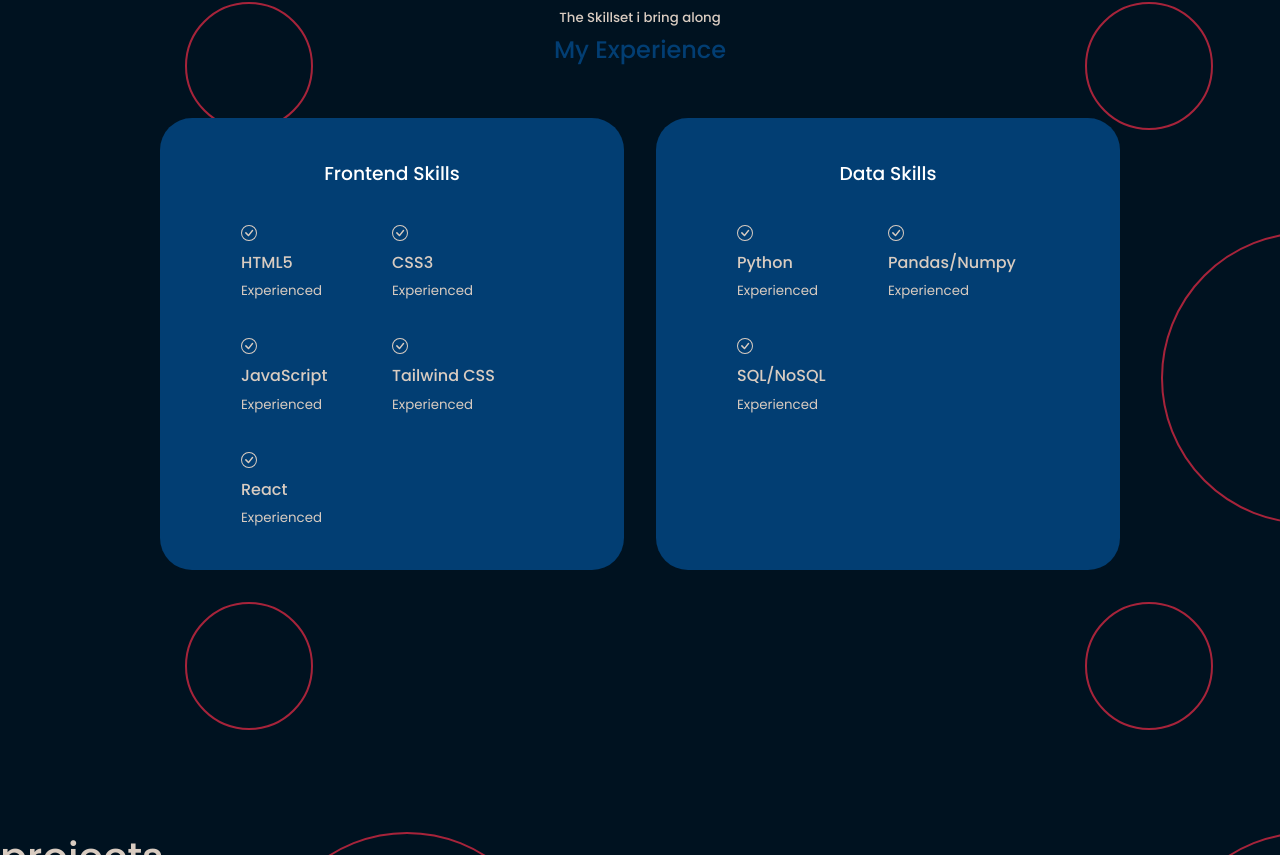
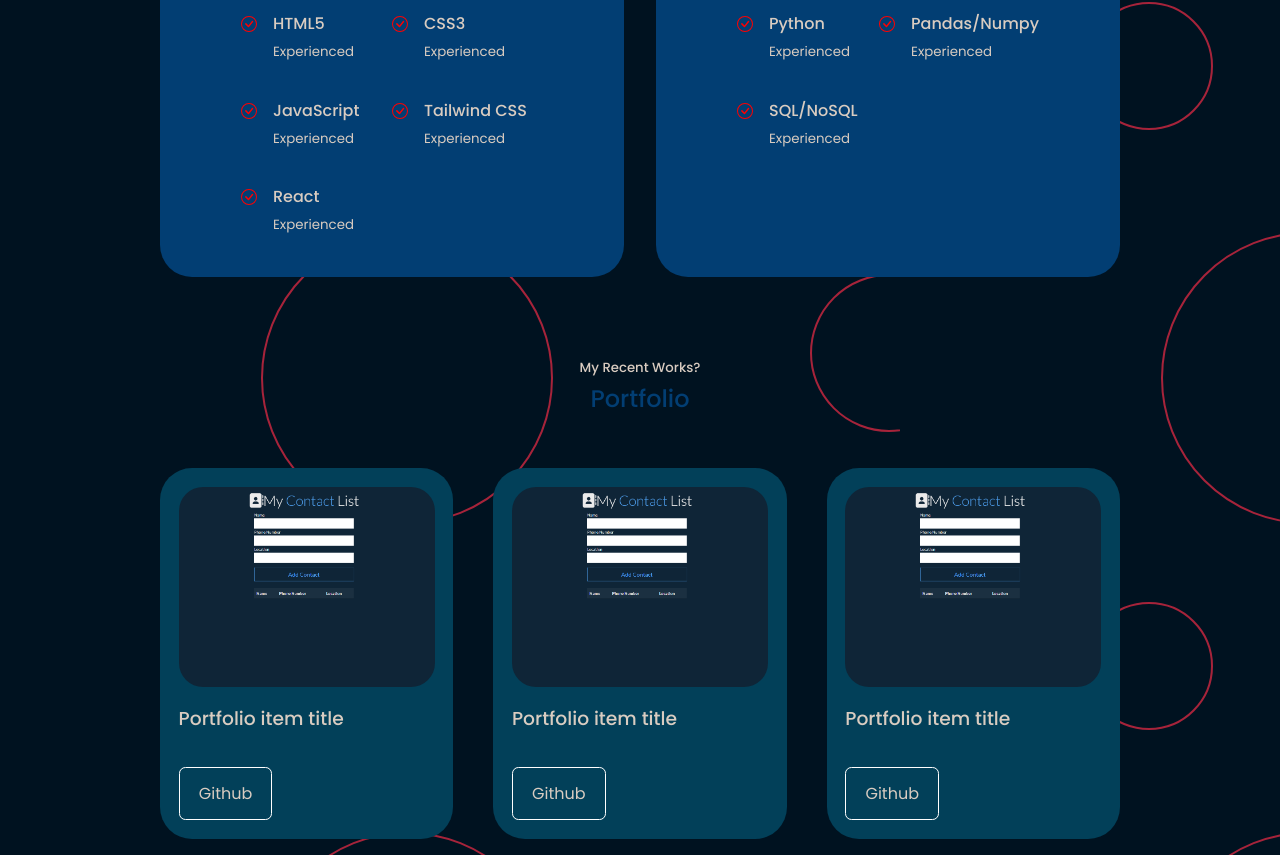
Before and after one commit to onassis28/onassis28.github.io, a React (Create React App) app: page / in a window 1280 px wide. Shown: the part 1625-2480 px from the top of the page. Built offline with nearby package versions, Linux system fonts and the light colour scheme; the HTML template or start-up script is replaced by a standard one.

Commit message:
the portfolio done

```diff
--- a/src/components/about/about.css
+++ b/src/components/about/about.css
@@ -78,6 +78,9 @@
   .about__content p {
     margin: 1rem 0 1.5rem;
   }
+  .about__content {
+    text-align: center;
+  }
 }
 
 @media screen and (max-width: 600px) {
--- a/src/components/experience/Experience.jsx
+++ b/src/components/experience/Experience.jsx
@@ -13,33 +13,34 @@ const Experience = () => {
           <h3>Frontend Skills</h3>
           <div className="experience__content">
             <article className="experience__details">
-              <BsCheckCircle/>
+              <BsCheckCircle className='experience__icon' />
               <div><h4>HTML5</h4>
               <small>Experienced</small></div>
 
               </article>
               <article className="experience__details">
-              <BsCheckCircle/>
+              <BsCheckCircle className='experience__icon'/>
               <div><h4>CSS3</h4>
               <small>Experienced</small></div>
 
               </article>
               <article className="experience__details">
-              <BsCheckCircle/>
+              <BsCheckCircle className='experience__icon'/>
               <div><h4>JavaScript</h4>
               <small>Experienced</small></div>
 
               </article>
               <article className="experience__details">
-              <BsCheckCircle/>
+              <BsCheckCircle className='experience__icon'/>
               <div><h4>Tailwind CSS</h4>
               <small>Experienced</small></div>
 
               </article>
               <article className="experience__details">
-              <BsCheckCircle/>
-              <h4>React</h4>
-              <small>Experienced</small>
+              <BsCheckCircle className='experience__icon'/>
+              <div><h4>React</h4>
+              <small>Experienced</small></div>
+
               </article>
 
 
@@ -54,19 +55,22 @@ const Experience = () => {
             <div className="experience__content">
 
           <article className="experience__details">
-              <BsCheckCircle/>
-              <h4>Python</h4>
-              <small>Experienced</small>
+              <BsCheckCircle className='experience__icon'/>
+              <div><h4>Python</h4>
+              <small>Experienced</small></div>
+
               </article>
               <article className="experience__details">
-              <BsCheckCircle/>
-              <h4>Pandas/Numpy</h4>
-              <small>Experienced</small>
+              <BsCheckCircle className='experience__icon'/>
+              <div><h4>Pandas/Numpy</h4>
+              <small>Experienced</small></div>
+
               </article>
               <article className="experience__details">
-              <BsCheckCircle/>
-              <h4>SQL/NoSQL</h4>
-              <small>Experienced</small>
+              <BsCheckCircle className='experience__icon'/>
+              <div><h4>SQL/NoSQL</h4>
+              <small>Experienced</small></div>
+
               </article>
 
               </div>
--- a/src/components/experience/experience.css
+++ b/src/components/experience/experience.css
@@ -29,3 +29,35 @@
   grid-template-columns: 1fr 1fr;
   row-gap: 2rem;
 }
+
+.experience__details {
+  display: flex;
+  gap: 1rem;
+}
+
+.experience__icon {
+  margin-top: 6px;
+  color: red;
+}
+
+@media screen and (max-width: 1024px) {
+  .experience__container {
+    grid-template-columns: 1fr;
+  }
+
+  .experience__container > div {
+    padding: 2rem;
+    margin: 0 auto;
+    width: 100%;
+  }
+  .experience__content {
+    padding: 1rem;
+  }
+}
+
+@media screen and (max-width: 600px) {
+  .experience__container {
+    margin-right: 1rem;
+    width: 100%;
+  }
+}
--- a/src/components/projects/Project.jsx
+++ b/src/components/projects/Project.jsx
@@ -1,9 +1,43 @@
 import React from 'react'
 import './project.css'
+import contact from '../../assets/contact.PNG'
 
 const Project = () => {
   return (
-    <section id='project'><h1>projects</h1></section>
+    <section id='project'>
+    <h5>My Recent Works?</h5>
+    <h2>Portfolio</h2>
+    <div className="container portfolio__container">
+      <article className='portfolio__item'>
+        <div className="portfolio__item-image">
+          <img src={contact} alt="" />
+          </div>
+        <h3>Portfolio item title</h3>
+        <a href="https://github.com" className='btn' target='_blank'>Github</a>
+
+      </article>
+      <article className='portfolio__item'>
+        <div className="portfolio__item-image">
+          <img src={contact} alt="" />
+          </div>
+        <h3>Portfolio item title</h3>
+        <a href="https://github.com" className='btn' target='_blank'>Github</a>
+
+      </article>
+      <article className='portfolio__item'>
+        <div className="portfolio__item-image">
+          <img src={contact} alt="" />
+          </div>
+        <h3>Portfolio item title</h3>
+        <a href="https://github.com" className='btn' target='_blank'>Github</a>
+
+      </article>
+
+      </div>
+
+
+
+    </section>
   )
 }
 
--- a/src/components/projects/project.css
+++ b/src/components/projects/project.css
@@ -0,0 +1,39 @@
+.portfolio__container {
+  display: grid;
+  grid-template-columns: 1fr 1fr 1fr;
+  gap: 2.5rem;
+}
+
+.portfolio__item {
+  background: var(--color-bg);
+  padding: 1.1rem;
+  border-radius: 2rem;
+  border: 1px solid transparent;
+  transition: var(--transition);
+}
+
+.portfolio__item:hover {
+  border-color: red;
+  background: transparent;
+}
+
+.portfolio__item-image {
+  border-radius: 1.5rem;
+  overflow: hidden;
+}
+
+.portfolio__item h3 {
+  margin: 1rem 0 2rem;
+}
+
+@media screen and (max-width: 1024px) {
+  .portfolio__container {
+    grid-template-columns: 1fr;
+  }
+}
+
+@media screen and (max-width: 600px) {
+  .portfolio__container {
+    grid-template-columns: 1fr;
+  }
+}
--- a/src/index.css
+++ b/src/index.css
@@ -58,8 +58,7 @@ h1 {
 }
 
 section {
-  margin-top: 1rem;
-  height: 100vh;
+  margin-top: 5rem;
 }
 
 section > h2,
@@ -116,16 +115,24 @@ img {
 @media screen and (max-width: 1024px) {
   .container {
     width: var(--container-width-md);
+    margin: 0 auto;
   }
 
   section {
-    margin-top: rem;
+    margin-top: 5rem;
+    height: fit-content;
   }
 }
 
 @media screen and (max-width: 600px) {
   .container {
     width: var(--container-width-sm);
+    margin: 0 auto;
+  }
+
+  section {
+    margin-top: 1rem;
+    height: fit-content;
   }
 
   section > h2 {
```
